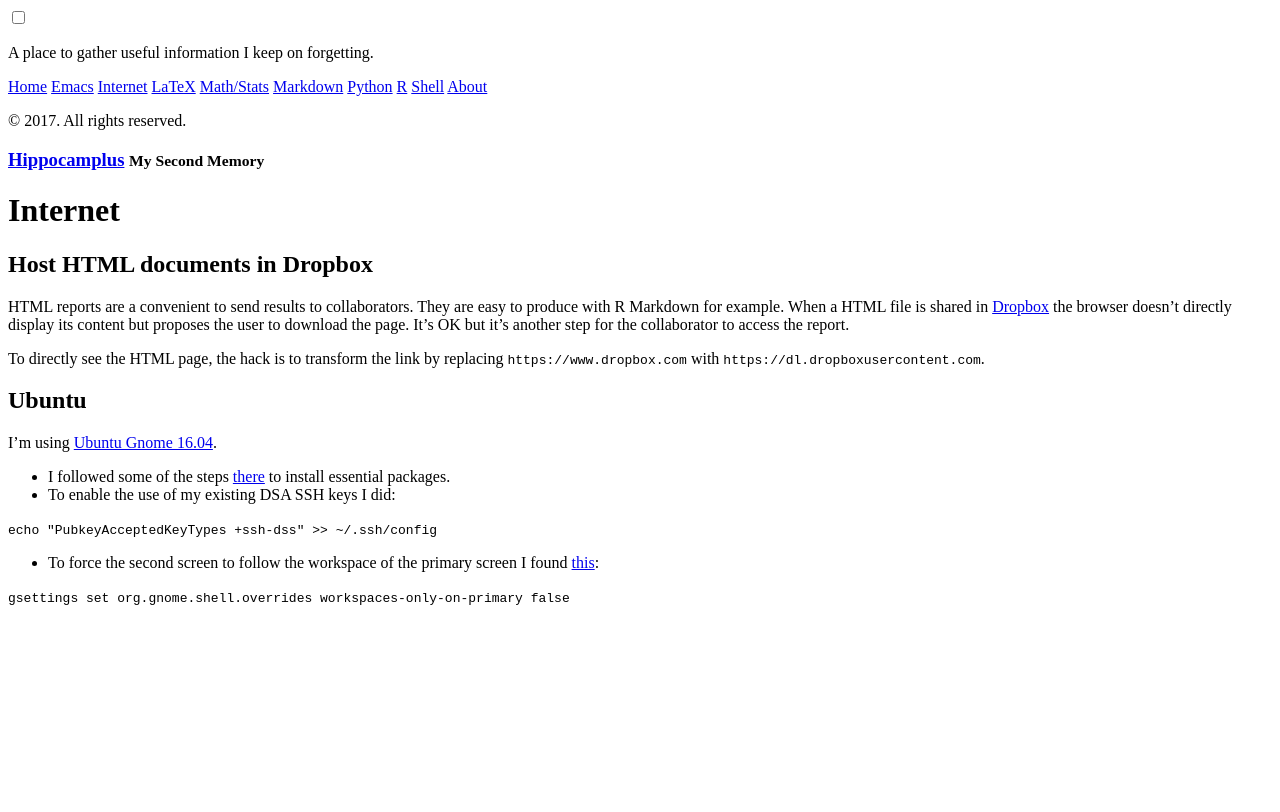
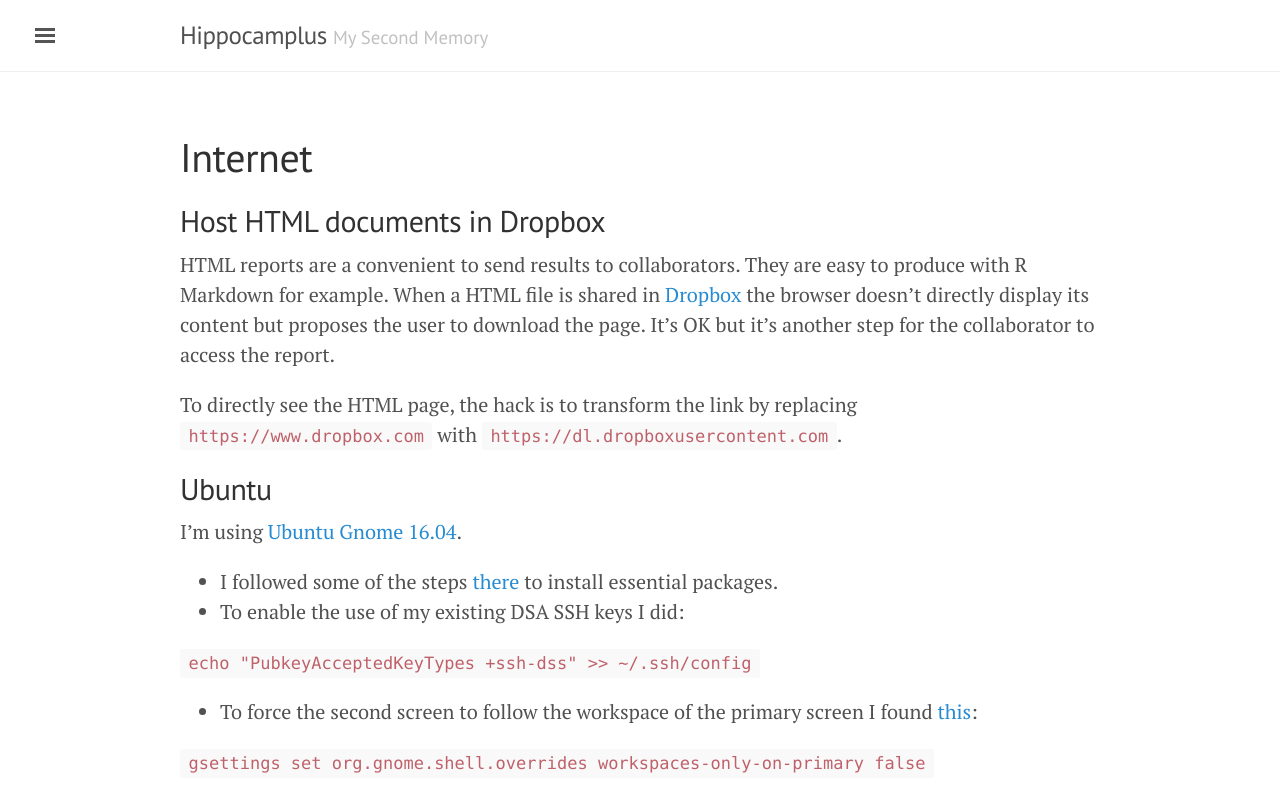
Before and after one commit to jmonlong/Hippocamplus, a Jekyll site: the page built from internet.md, in a window 1280 px wide. Shown: the top 812 px of the page. Built offline with Jekyll 4.4.1, drawn with Linux system fonts in a browser that asks for light colours; nearby versions of some CDN libraries; part of the change alters nothing that is shown.

```diff
--- a/_config.yml
+++ b/_config.yml
@@ -18,8 +18,7 @@ highlighter: rouge
 title:               Hippocamplus
 tagline:             'My Second Memory'
 description:         'A place to gather useful information I keep on forgetting.'
-# baseurl:             '/Hippocamplus/'
-baseurl:             ''
+baseurl:             '/Hippocamplus/'
 paginate:            5
 
 # About/contact
```
